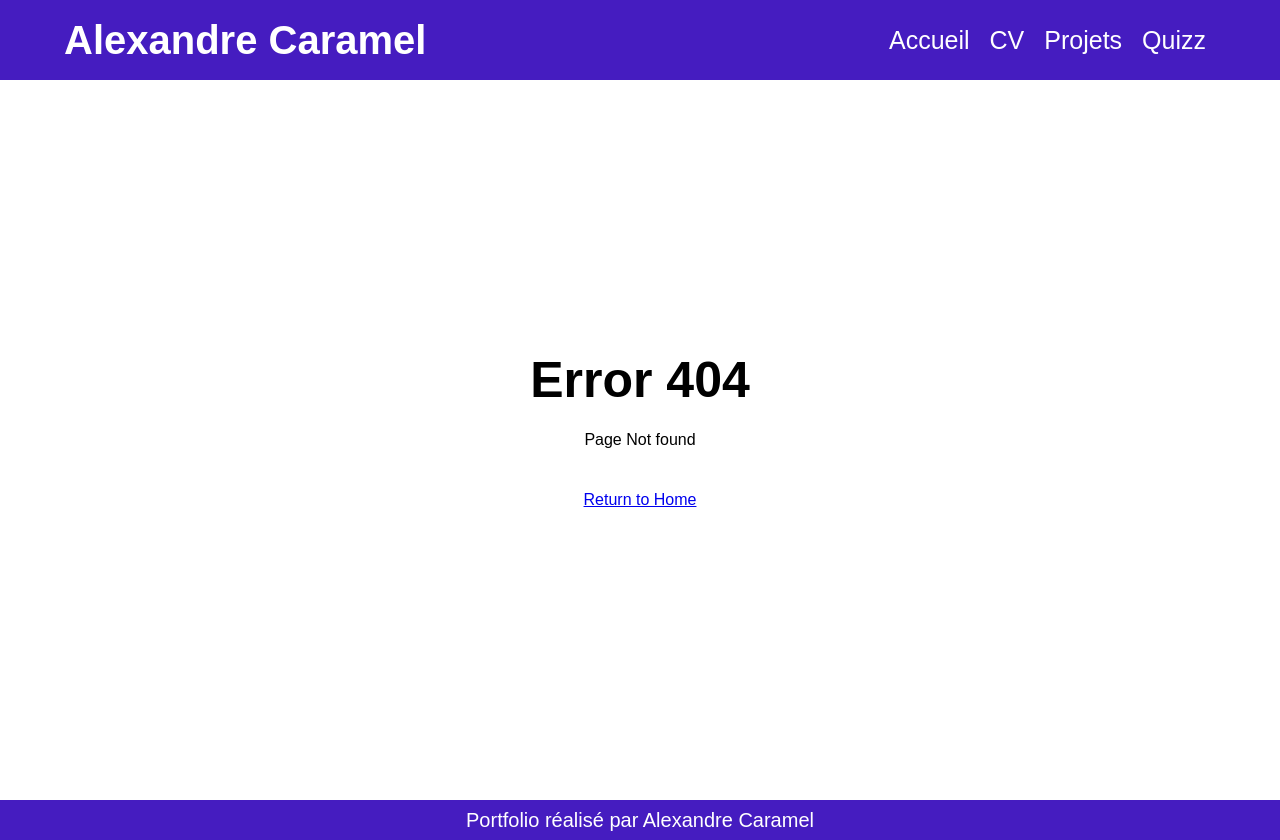
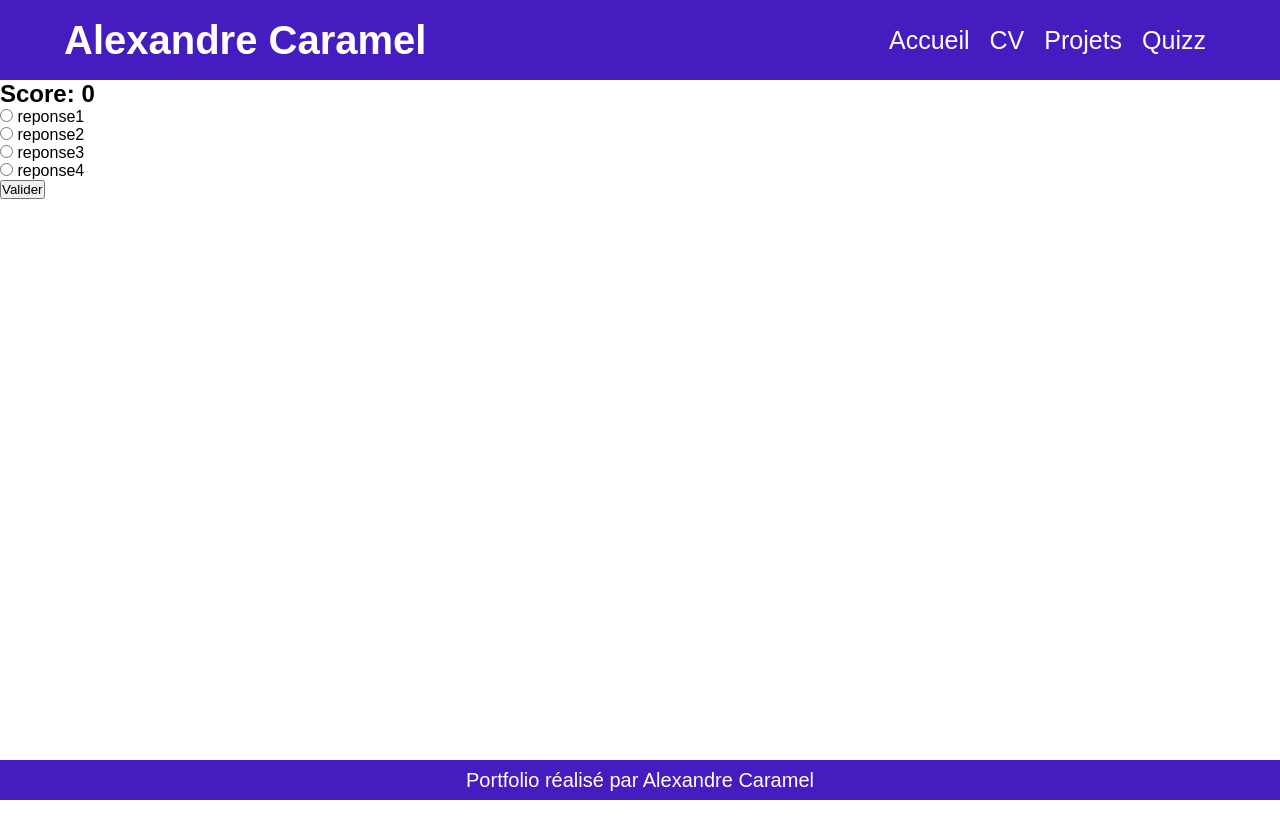
Before and after one commit to Terminev/IIM-react-projet1, a React (Create React App) app: page /quizz/1 in a window 1280 px wide. Before the commit this address had no page. After the commit the page ends 800 px from the top, so only its background shows below. Built offline with nearby package versions, Linux system fonts and the light colour scheme.

Commit message:
ADD json file for questions

```diff
--- a/src/Sass/components/_QuizzCard.scss
+++ b/src/Sass/components/_QuizzCard.scss
@@ -1,3 +1,23 @@
 #QuizzCard{
-
+    transition: all 0.3s ease-in-out;
+    margin: 20px;
+    width: 350px;
+    border-radius: 15px;
+    box-shadow: rgba(0, 0, 0, 0.3) 0px 19px 38px, rgba(0, 0, 0, 0.22) 0px 15px 12px;
+    a{
+        text-decoration: none;
+        color: black;
+        text-align: center;
+        img{
+            width: 100%;
+            height: 200px;
+            border-radius: 15px 15px 0 0;
+        }
+        h3{
+            padding-bottom: 20px;
+        }
+        p{
+            padding: 10px 10px 10px 10px;
+        }
+    }
 }
--- a/src/Sass/components/_QuizzHome.scss
+++ b/src/Sass/components/_QuizzHome.scss
@@ -1,3 +1,15 @@
 #QuizzHome{
-
+    min-height: 85vh;
+    h1 {
+        text-align: center;
+        padding: 20px 0;
+        font-size: 40px;
+    }
+    #QuizzContainer{
+        width: 90%;
+        margin: 0 auto;
+        display: flex;
+        flex-wrap: wrap;
+        justify-content: center;
+    }
 }
--- /dev/null
+++ b/src/Sass/components/_QuizzOpen.scss
@@ -0,0 +1,3 @@
+#QuizzOpen{
+    min-height: 85vh;
+}
--- a/src/components/QuizzCard.js
+++ b/src/components/QuizzCard.js
@@ -2,9 +2,14 @@ import "../Sass/components/_QuizzCard.scss";
 
 const QuizzCard = ({theme, titre, img, id}) => {
     console.log(theme, titre, img, id);
+    const link = '/quizz/' + id
     return (
         <section id="QuizzCard">
-
+            <a href={link}>
+                <img src={img} alt="quizz" />
+                <p>{theme}</p>
+                <h3>{titre}</h3>
+            </a>
         </section>
     )
 };
--- a/src/data/quizz.json
+++ b/src/data/quizz.json
@@ -2,9 +2,9 @@
     "quizz": [
         {
             "id":1,
-            "theme": "le theme",
-            "img": "img",
-            "titre": "titre du quizz1",
+            "theme": "Développement",
+            "img": "/img/quizzImg/dev.jpg",
+            "titre": "Les bases du développement",
             "questions": [
                 {
                     "titrequestion": "titre de la question1",
@@ -19,32 +19,32 @@
                             "reponse": "reponse4"
                         }
                     ],
-                    "answer": "la bonne réponse est ...."
+                    "answer": "reponse1"
                 },{
                     "titrequestion": "titre de la question2",
                     "reponses": [
                         {
-                            "reponse": "reponse1"
+                            "reponse": "reponsee1"
                         },{
-                            "reponse": "reponse2"
+                            "reponse": "reponsee2"
                         },{
-                            "reponse": "reponse3"
+                            "reponse": "reponsee3"
                         },{
-                            "reponse": "reponse4"
+                            "reponse": "reponsee4"
                         }
                     ],
-                    "answer": "la bonne réponse est ...."
+                    "answer": "reponsee2"
                 },{
                     "titrequestion": "titre de la question3",
                     "reponses": [
                         {
-                            "reponse": "reponse1"
+                            "reponse": "reponseee1"
                         },{
-                            "reponse": "reponse2"
+                            "reponse": "reponseee2"
                         },{
-                            "reponse": "reponse3"
+                            "reponse": "reponseee3"
                         },{
-                            "reponse": "reponse4"
+                            "reponse": "reponseee4"
                         }
                     ],
                     "answer": "la bonne réponse est ...."
@@ -150,7 +150,7 @@
             ]
         },{
             "id":2,
-            "theme": "le theme",
+            "theme": "Jeux Vidéos",
             "img": "img",
             "titre": "titre du quizz2",
             "questions": [
--- a/src/pages/QuizzHome.js
+++ b/src/pages/QuizzHome.js
@@ -1,12 +1,12 @@
 import QuizzData from "../data/quizz.json";
 import QuizzCard from "../components/QuizzCard";
-import '../Sass/components/_QuizzHome.scss'
+import '../Sass/components/_QuizzHome.scss';
 
 const QuizzHome = () => {
 
     console.log(QuizzData.quizz);
     return (
-        <section id="Quizz">
+        <section id="QuizzHome">
             <div id="QuizzContainer">
                 {
                     QuizzData.quizz.map((data, index)=>(
--- a/src/pages/QuizzOpen.js
+++ b/src/pages/QuizzOpen.js
@@ -0,0 +1,44 @@
+import "../Sass/components/_QuizzOpen.scss";
+import React, { useState } from 'react';
+import quizzData from '../data/quizz.json'
+
+const QuizzOpen = (props) => {
+    // Recuperer l'id dans l'url
+    const idQuizz = props.match.params.quizzId - 1
+    // Recuperer les question en lien avec le Quizz
+    const QuestionQuizz = quizzData.quizz[idQuizz].questions
+
+    const [count, setCount] = useState(0);
+    const [score, setScore] = useState(0);
+    // Permet de vérifier la réponse en fonction de l'input séléctionné
+    const validation = () => {
+        if(count <= 8){
+            const valueResponse = document.querySelector('input[name="quizz"]:checked').value
+            console.log(valueResponse);
+            if(valueResponse === QuestionQuizz[count].answer){
+                setScore(score + 1)
+            }
+            document.querySelector('input[name="quizz"]:checked').checked = false;
+            setCount(count + 1)
+        }else{
+            document.getElementById("submit").style.display = "none"
+        }
+    }
+
+    return (
+        <section id="QuizzOpen">
+            <h2>Score: {score} </h2>
+            {
+                    QuestionQuizz[count].reponses.map((data, index) => (
+                        <div key={index}>
+                            <input type="radio" id={index} name="quizz" value={data.reponse} />
+                            <label htmlFor={index} > {data.reponse} </label>
+                        </div>
+                    ))
+            }
+            <button id="submit" onClick={()=> validation()}>Valider</button>
+        </section>
+    )
+};
+
+export default QuizzOpen;
--- a/src/routes/Routes.js
+++ b/src/routes/Routes.js
@@ -5,7 +5,7 @@ import Cv from '../pages/Cv';
 import Projet from '../pages/Projet';
 import ProjetOpen from '../pages/ProjetOpen';
 import QuizzHome from '../pages/QuizzHome';
-// import QuizzOpen from '../pages/QuizzOpen';
+import QuizzOpen from '../pages/QuizzOpen';
 
 
 const Rooter = () => (
@@ -16,7 +16,7 @@ const Rooter = () => (
                 <Route path="/projets/:projetId" component={ProjetOpen}/>
                 <Route exact path="/cv" component={Cv}/>
                 <Route exact path="/quizz" component={QuizzHome}/>
-                {/* <Route path="/quizz/:quizzId" component={QuizzOpen}/> */}
+                <Route path="/quizz/:quizzId" component={QuizzOpen}/>
                 <Route component={NoMatch}/>
             </Switch>
         </Router>
```
Also changed, not shown: public/img/quizzImg/dev.jpg (added).
